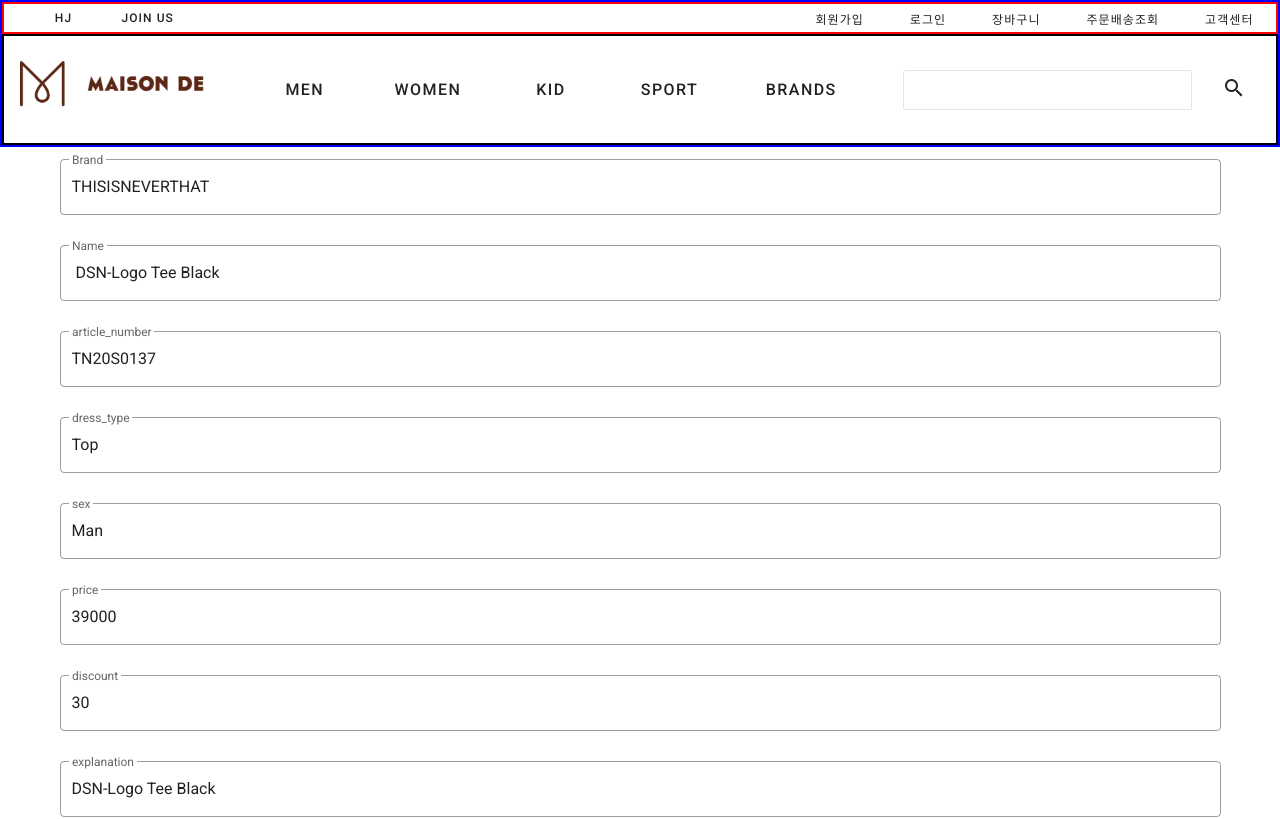
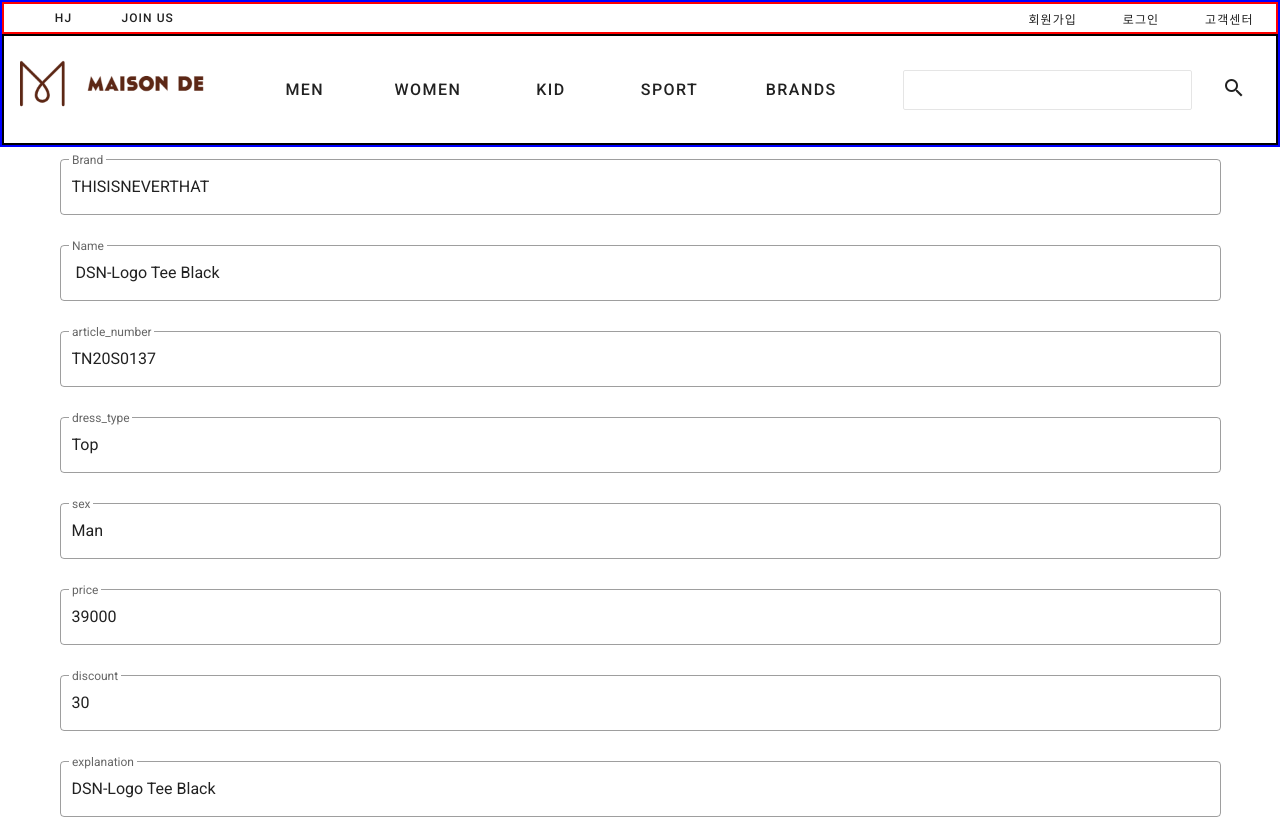
Before and after one commit to rlaguswhd19/ToyProject_Shopping, a Vue app in the folder shopping_front/: page / in a window 1280 px wide. Shown: the top 819 px of the page. Built offline with nearby package versions, Linux system fonts and the light colour scheme.

Commit message:
nav 생성

```diff
--- a/shopping_front/src/components/bar/login.vue
+++ b/shopping_front/src/components/bar/login.vue
@@ -15,12 +15,6 @@
 			</li>
 			<li>
 				<v-btn text small> 로그인 </v-btn>
-			</li>
-			<li>
-				<v-btn text small> 장바구니 </v-btn>
-			</li>
-			<li>
-				<v-btn text small> 주문배송조회 </v-btn>
 			</li>
 			<li>
 				<v-btn text small> 고객센터 </v-btn>
```
